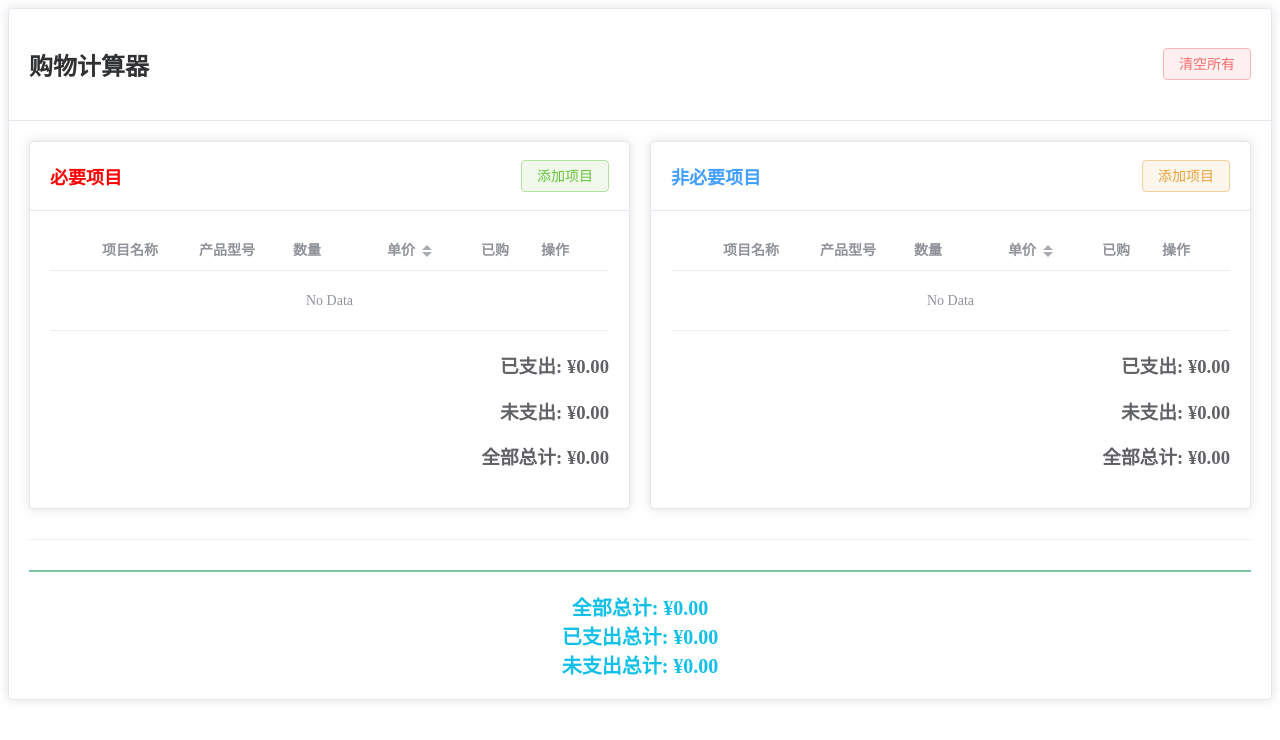
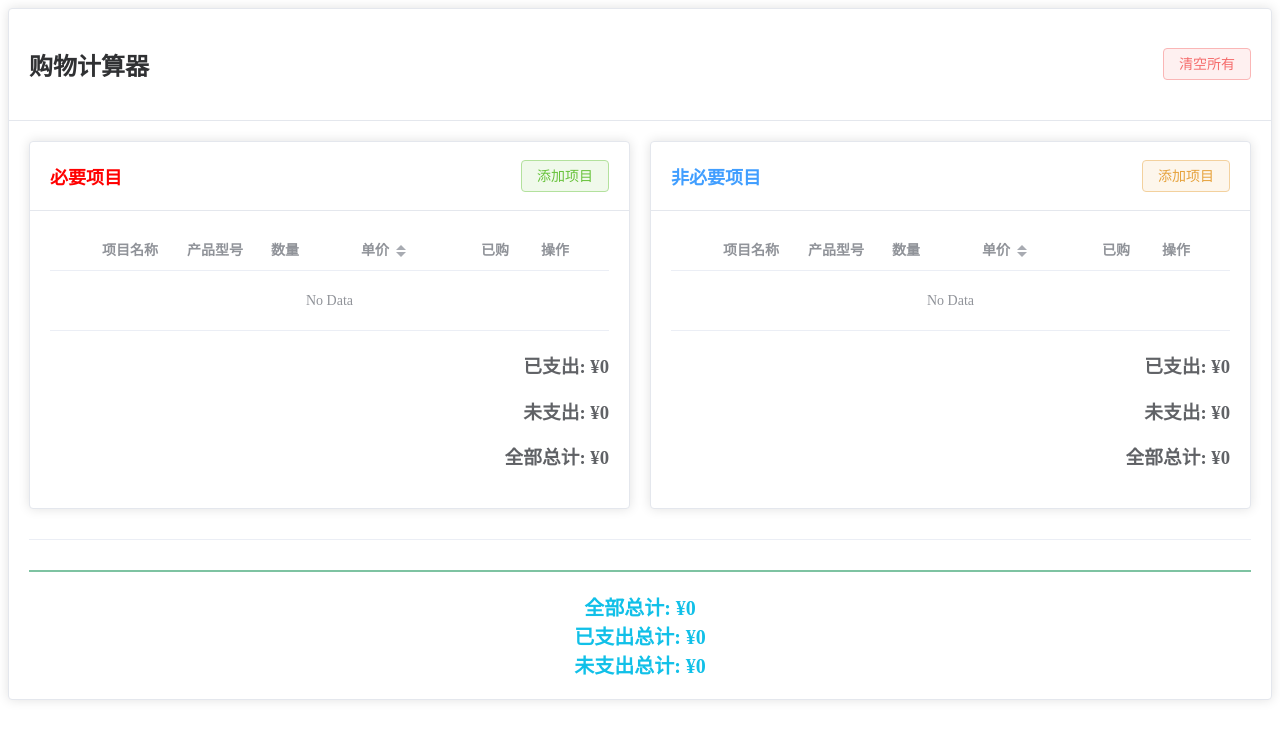
Before and after one commit to sxz799/shopping-calculator, a Vue app: page / in a window 1280 px wide. Shown: the top 740 px of the page. Built offline with nearby package versions, Linux system fonts and the light colour scheme.

Commit message:
优化布局

```diff
--- a/src/App.vue
+++ b/src/App.vue
@@ -38,13 +38,13 @@
                 </template>
               </el-table-column>
 
-              <el-table-column label="数量" width="auto">
+              <el-table-column label="数量" width="90">
                 <template #default="{ row }">
-                  <el-input-number  v-model="row.quantity" :min="0" :step="1" @change="validateNumber(row, 'quantity')"></el-input-number>
+                  <el-input type="number"  v-model="row.quantity"  @change="validateNumber(row, 'quantity')"></el-input>
                 </template>
               </el-table-column>
 
-              <el-table-column label="单价" prop="price" sortable width="auto">
+              <el-table-column label="单价" prop="price" sortable width="120">
                 <template #default="{ row }">
                   <el-input type="number"  v-model="row.price"  @change="validateNumber(row, 'price')"></el-input>
                 </template>
@@ -68,9 +68,9 @@
             </el-table>
 
             <div class="section-total">
-              <h3>已支出: ¥{{ essentialTotal.toFixed(2) }}</h3>
-              <h3>未支出: ¥{{ essentialItems.reduce((sum, item) => item.purchased ? sum : sum + (item.quantity * item.price), 0).toFixed(2) }}</h3>
-              <h3>全部总计: ¥{{ essentialItems.reduce((sum, item) => sum + (item.quantity * item.price), 0).toFixed(2) }}</h3>
+              <h3>已支出: ¥{{ essentialTotal }}</h3>
+              <h3>未支出: ¥{{ essentialItems.reduce((sum, item) => item.purchased ? sum : sum + (item.quantity * item.price), 0) }}</h3>
+              <h3>全部总计: ¥{{ essentialItems.reduce((sum, item) => sum + (item.quantity * item.price), 0) }}</h3>
             </div>
           </el-card>
         </el-col>
@@ -102,15 +102,15 @@
                 </template>
               </el-table-column>
 
-              <el-table-column label="数量" width="auto">
+              <el-table-column label="数量" width="90">
                 <template #default="{ row }">
-                  <el-input-number   v-model="row.quantity" :min="0" :step="1" @change="validateNumber(row, 'quantity')"></el-input-number>
+                  <el-input type="number"  v-model="row.quantity"  @change="validateNumber(row, 'quantity')"></el-input>
                 </template>
               </el-table-column>
 
-              <el-table-column label="单价" prop="price" sortable width="auto">
+              <el-table-column label="单价" prop="price" sortable width="120">
                 <template #default="{ row }">
-                  <el-input type="number" v-model="row.price"  @change="validateNumber(row, 'price')"></el-input>
+                  <el-input type="number"  v-model="row.price"  @change="validateNumber(row, 'price')"></el-input>
                 </template>
               </el-table-column>
 
@@ -132,9 +132,9 @@
             </el-table>
 
             <div class="section-total">
-              <h3>已支出: ¥{{ nonEssentialTotal.toFixed(2) }}</h3>
-              <h3>未支出: ¥{{ nonEssentialItems.reduce((sum, item) => item.purchased ? sum : sum + (item.quantity * item.price), 0).toFixed(2) }}</h3>
-              <h3>全部总计: ¥{{ nonEssentialItems.reduce((sum, item) => sum + (item.quantity * item.price), 0).toFixed(2) }}</h3>
+              <h3>已支出: ¥{{ nonEssentialTotal }}</h3>
+              <h3>未支出: ¥{{ nonEssentialItems.reduce((sum, item) => item.purchased ? sum : sum + (item.quantity * item.price), 0) }}</h3>
+              <h3>全部总计: ¥{{ nonEssentialItems.reduce((sum, item) => sum + (item.quantity * item.price), 0) }}</h3>
 
             </div>
           </el-card>
@@ -144,9 +144,9 @@
       <div class="section-divider"></div>
 
       <div class="final-total-section">
-        <h3>全部总计: ¥{{ totalAllItems.toFixed(2) }}</h3>
-        <h3>已支出总计: ¥{{ finalTotal.toFixed(2) }}</h3>
-        <h3>未支出总计: ¥{{ totalUnpurchasedItems.toFixed(2) }}</h3>
+        <h3>全部总计: ¥{{ totalAllItems }}</h3>
+        <h3>已支出总计: ¥{{ finalTotal }}</h3>
+        <h3>未支出总计: ¥{{ totalUnpurchasedItems }}</h3>
       </div>
     </el-card>
   </div>
@@ -163,12 +163,10 @@ const STORAGE_KEY = 'shopping-calculator-items'
 
 const validateNumber = (item, field) => {
   if (item[field] < 0) {
-    item[field] = 0.00
+    item[field] = 0
     ElMessage.warning(`${field === 'quantity' ? '数量' : '价格'}不能小于0`)
     return false
   }
-  // 确保保留两位小数
-  item[field] = Number(item[field]).toFixed(2)
   return true
 }
 
```
